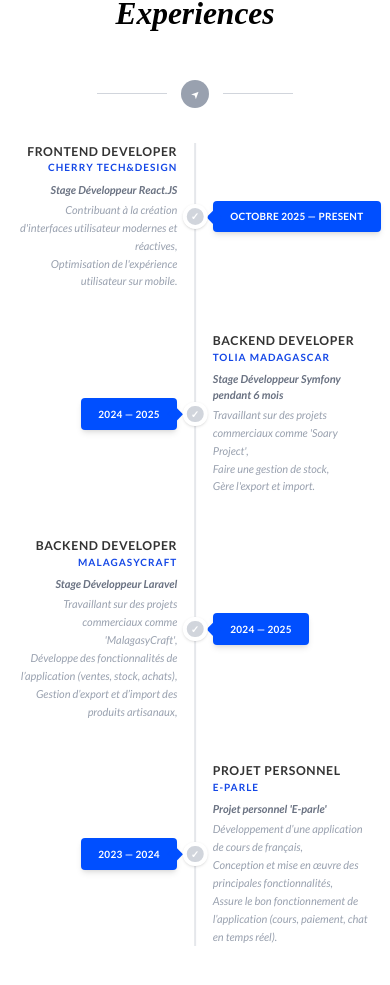
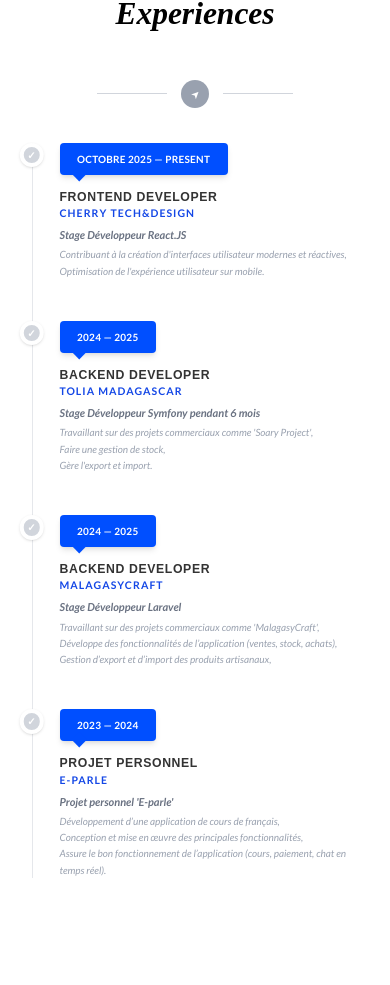
Before and after one commit to FabieRv/myportfolio, a React (Vite) app: page / in a window 390 px wide. Shown: the part 3864-4849 px from the top of the page. After the commit the page ends 4798 px from the top, so only its background shows below. Built offline with nearby package versions, Linux system fonts and the light colour scheme.

Commit message:
apres modification experience

```diff
--- a/src/components/Pages/Experiences/Experiences.tsx
+++ b/src/components/Pages/Experiences/Experiences.tsx
@@ -19,8 +19,8 @@
         </div>
 
         <div className="relative">
-          {/* Ligne Verticale Centrale */}
-          <div className="absolute left-1/2 transform -translate-x-1/2 h-full w-0.5 bg-gray-200"></div>
+          {/* Ligne Verticale : Mobile à gauche, Desktop au centre */}
+          <div className="absolute left-4 md:left-1/2 transform md:-translate-x-1/2 h-full w-0.5 bg-gray-200"></div>
 
           <div className="space-y-12">
             {experiences.map((exp, index) => {
@@ -28,25 +28,38 @@
               return (
                 <div
                   key={index}
-                  className={`relative flex items-center justify-between w-full ${
-                    isEven ? "flex-row" : "flex-row-reverse"
+                  className={`relative flex flex-col md:flex-row items-start md:items-center justify-between w-full ${
+                    isEven ? "md:flex-row" : "md:flex-row-reverse"
                   }`}
                 >
-                  {/* Côté Contenu (Texte) */}
-                  <div className="w-[45%]">
-                    <div className={`${isEven ? "text-right" : "text-left"}`}>
-                      <h3 className="text-sm font-bold uppercase tracking-wider text-[#333]">
+                  {/* Côté Contenu */}
+                  <div className="w-full md:w-[45%] pl-12 md:pl-0">
+                    <div
+                      className={`flex flex-col text-left ${
+                        isEven ? "md:text-right" : "md:text-left"
+                      }`}
+                    >
+                      {/* DATE VERSION MOBILE (Même design que desktop) */}
+                      <div className="inline-flex md:hidden mb-4">
+                        <div className="relative bg-primary text-white text-[10px] font-bold px-5 py-2.5 rounded-[4px] shadow-md uppercase tracking-wide">
+                          {exp.year}
+                          {/* Petite flèche pointant vers le bas sur mobile */}
+                          <div className="absolute -bottom-1 left-4 w-3 h-3 bg-primary rotate-45"></div>
+                        </div>
+                      </div>
+
+                      {/* Titres et Descriptions */}
+                      <h1 className="text-sm lg:text-lg font-bold uppercase tracking-wider text-[#333]">
                         {exp.title}
+                      </h1>
+                      <h3 className="text-xs lg:text-[14px] font-bold uppercase text-blue-700 mb-2 tracking-widest">
+                        {exp.place}
                       </h3>
-                      <p className="text-[10px] font-bold uppercase text-blue-700 mb-2 tracking-widest">
-                        {exp.place}
-                      </p>
-                      <p className="text-gray-500 text-[11px] font-semibold italic">
+                      <p className="text-gray-500 text-[11px] lg:text-[13px] font-semibold italic">
                         {exp.desc1}
                       </p>
-                      {/* Description détaillée (desc2) avec retours à la ligne */}
                       {exp.desc2 && (
-                        <p className="text-gray-400 text-[11px] leading-relaxed italic mt-1">
+                        <p className="text-gray-400 text-[10px] lg:text-[12px] leading-relaxed italic mt-1">
                           {exp.desc2.map((line, i) => (
                             <span key={i} className="block">
                               {line}
@@ -57,24 +70,22 @@
                     </div>
                   </div>
 
-                  {/* Point Central avec Icône */}
-                  <div className="absolute left-1/2 transform -translate-x-1/2 w-7 h-7 bg-gray-300 border-4 border-white rounded-full flex items-center justify-center z-10 shadow-sm">
+                  {/* Point Central */}
+                  <div className="absolute left-4 md:left-1/2 transform -translate-x-1/2 w-7 h-7 bg-gray-300 border-4 border-white rounded-full flex items-center justify-center z-10 shadow-sm">
                     <span className="text-white text-[10px] font-bold">
                       {exp.icon}
                     </span>
                   </div>
 
-                  {/* Côté Date (Badge) */}
-                  <div className="w-[45%]">
+                  {/* DATE VERSION DESKTOP (Masquée sur mobile) */}
+                  <div className="hidden md:block w-[45%]">
                     <div
                       className={`flex ${
                         isEven ? "justify-start" : "justify-end"
                       }`}
                     >
-                      {/* Suppression de tracking-tighter pour laisser respirer le texte */}
                       <div className="relative bg-primary text-white text-[10px] font-bold px-5 py-2.5 rounded-[4px] shadow-md whitespace-nowrap uppercase tracking-wide">
                         {exp.year}
-                        {/* Petite flèche du badge */}
                         <div
                           className={`absolute top-1/2 -translate-y-1/2 w-3 h-3 bg-primary rotate-45 ${
                             isEven ? "-left-1" : "-right-1"
```
